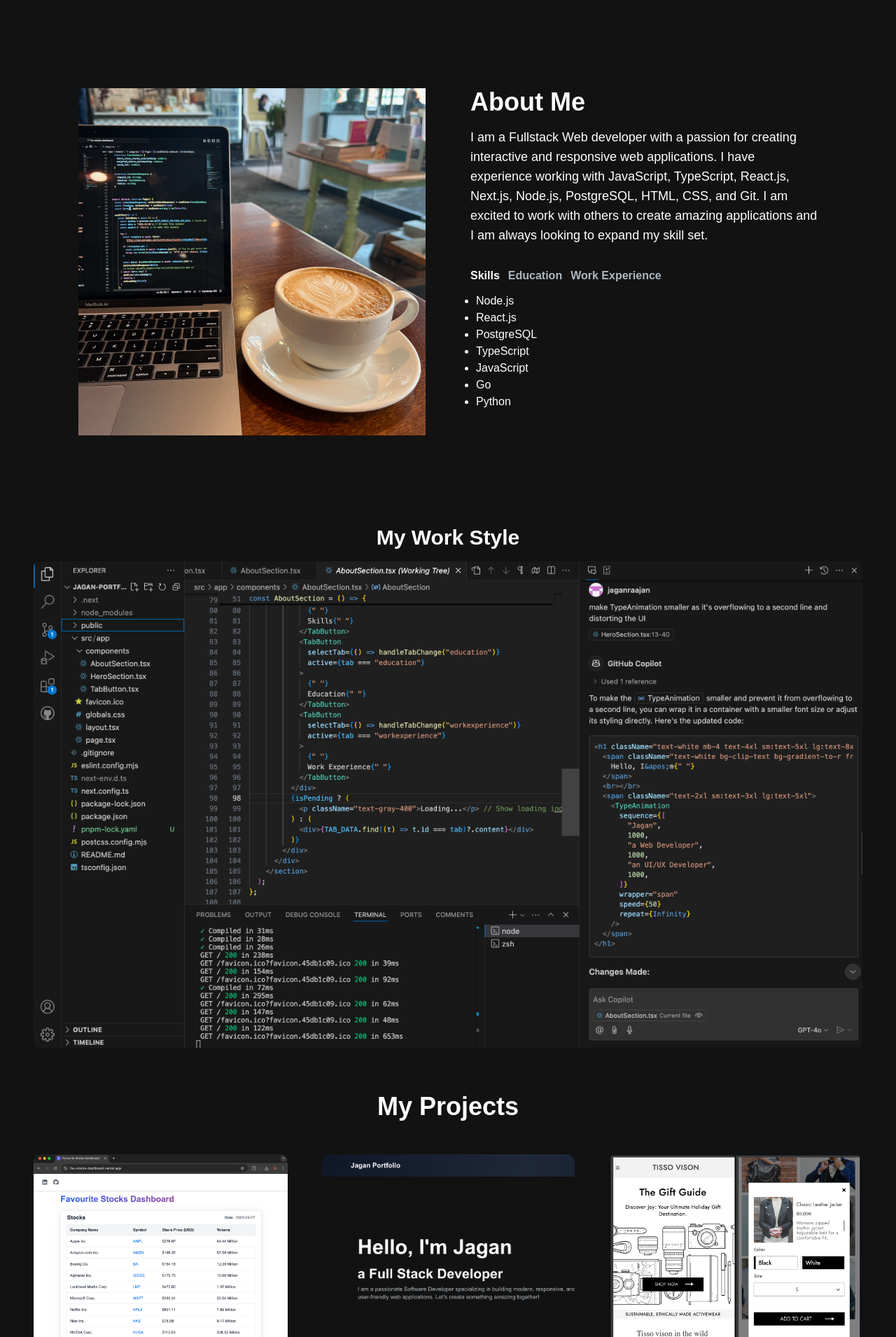
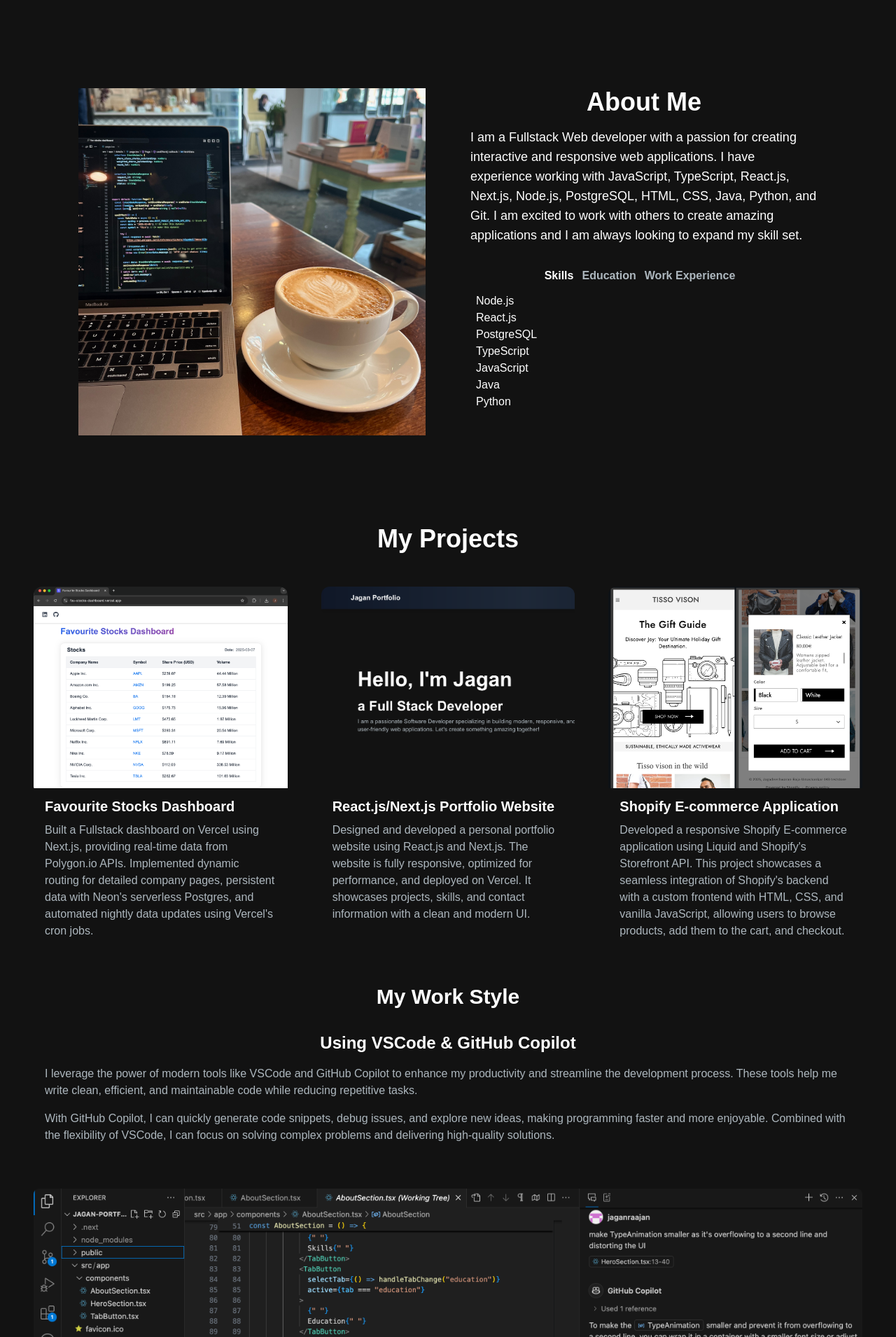
Before and after one commit to jaganraajan/jagan-portfolio, a Next.js app: page / in a window 1280 px wide. Shown: the part 510-2420 px from the top of the page at 70% size. Built offline with nearby package versions, Linux system fonts and the light colour scheme.

Commit message:
add workstyle section

```diff
--- a/src/app/components/AboutSection.tsx
+++ b/src/app/components/AboutSection.tsx
@@ -15,13 +15,13 @@ const TAB_DATA: TabData[] = [
     title: "Skills",
     id: "skills",
     content: (
-      <ul className="list-disc pl-2">
+      <ul className="list-none pl-2">
         <li>Node.js</li>
         <li>React.js</li>
         <li>PostgreSQL</li>
         <li>TypeScript</li>
         <li>JavaScript</li>
-        <li>Go</li>
+        <li>Java</li>
         <li>Python</li>
       </ul>
     ),
@@ -30,7 +30,7 @@ const TAB_DATA: TabData[] = [
     title: "Work Experience",
     id: "workexperience",
     content: (
-      <ul className="list-disc pl-2">
+      <ul className="list-none pl-2">
         <li>Software Developer at HMH</li>
         <li>Software Engineer at National Instruments</li>
       </ul>
@@ -40,7 +40,7 @@ const TAB_DATA: TabData[] = [
     title: "Education",
     id: "education",
     content: (
-      <ul className="list-disc pl-2">
+      <ul className="list-none pl-2">
         <li>Masters in Applied Computer Science at Concordia University</li>
         <li>Bachelors in Electronics and Communication Engineering at MSRIT</li>
       </ul>
@@ -62,16 +62,13 @@ const AboutSection = () => {
     <section className="text-white" id="about">
       <div className="md:grid md:grid-cols-2 gap-8 items-center py-8 px-4 xl:gap-16 sm:py-16 xl:px-16">
         <Image src="/images/about-image.jpeg" alt="About me illustration" width={500} height={500} />
-        <div className="mt-4 md:mt-0 text-left flex flex-col h-full">
-          <h2 className="text-4xl font-bold text-white mb-4">About Me</h2>
+        <div className="mt-4 md:mt-0 flex flex-col h-full text-center md:text-left">
+          <h2 className="text-4xl font-bold text-white mb-4 text-center sm:text-center">About Me</h2>
           <p className="text-base lg:text-lg">
             I am a Fullstack Web developer with a passion for creating
-            interactive and responsive web applications. I have experience
-            working with JavaScript, TypeScript, React.js, Next.js, Node.js, PostgreSQL,
-            HTML, CSS, and Git. I am excited to work with others to create amazing applications and I am always
-            looking to expand my skill set.
+            interactive and responsive web applications. I have experience working with JavaScript, TypeScript, React.js, Next.js, Node.js, PostgreSQL, HTML, CSS, Java, Python, and Git. I am excited to work with others to create amazing applications and I am always looking to expand my skill set.
           </p>
-          <div className="flex flex-row justify-start mt-8">
+          <div className="flex flex-row justify-center mt-8">
             <TabButton
               selectTab={() => handleTabChange("skills")}
               active={tab === "skills"}
@@ -101,16 +98,6 @@ const AboutSection = () => {
           )}
         </div>
       </div>
-      <div className="mt-16 text-center">
-        <h3 className="text-3xl font-bold text-white mb-4">My Work Style</h3>
-        <Image
-          src="/images/work-style.png"
-          alt="VS Code and Copilot in action"
-          width={1920}
-          height={1080}
-          className="rounded-lg mx-auto"
-        />
-      </div>
     </section>
   );
 };
--- /dev/null
+++ b/src/app/components/WorkstyleSection.tsx
@@ -0,0 +1,29 @@
+import Image from "next/image";
+
+const WorkstyleSection = () => {
+    return (
+        <div className="mt-16 text-center">
+        <h2 className="text-3xl font-bold text-white mb-4">My Work Style</h2>
+
+        <div className="mt-8 text-center md:text-left px-4">
+            <h3 className="text-2xl text-center font-semibold text-white mb-4">Using VSCode & GitHub Copilot</h3>
+            <p className="text-base text-[#ADB7BE] mb-4">
+            I leverage the power of modern tools like <span className="text-primary-400">VSCode</span> and <span className="text-primary-400">GitHub Copilot</span> to enhance my productivity and streamline the development process. These tools help me write clean, efficient, and maintainable code while reducing repetitive tasks.
+            </p>
+            <p className="text-base text-[#ADB7BE]">
+            With <span className="text-primary-400">GitHub Copilot</span>, I can quickly generate code snippets, debug issues, and explore new ideas, making programming faster and more enjoyable. Combined with the flexibility of <span className="text-primary-400">VSCode</span>, I can focus on solving complex problems and delivering high-quality solutions.
+            </p>
+        </div>
+
+        <Image
+          src="/images/work-style.png"
+          alt="VS Code and Copilot in action"
+          width={1920}
+          height={1080}
+          className="rounded-lg mx-auto mt-16"
+        />
+      </div>
+    );
+}
+
+export default WorkstyleSection;
--- a/src/app/page.tsx
+++ b/src/app/page.tsx
@@ -4,6 +4,7 @@ import AboutSection from "./components/AboutSection";
 import ProjectsSection from "./components/ProjectsSection";
 // import EmailSection from "./components/EmailSection";
 import Footer from "./components/Footer";
+import WorkstyleSection from "./components/WorkstyleSection";
 // import AchievementsSection from "./components/AchievementsSection";
 
 export default function Home() {
@@ -15,6 +16,7 @@ export default function Home() {
         {/* <AchievementsSection /> */}
         <AboutSection />
         <ProjectsSection />
+        <WorkstyleSection />
         {/* <EmailSection /> */}
       </div>
       <Footer />
```
